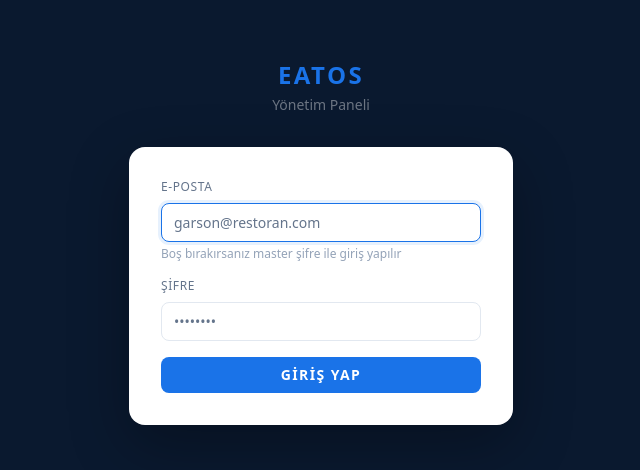
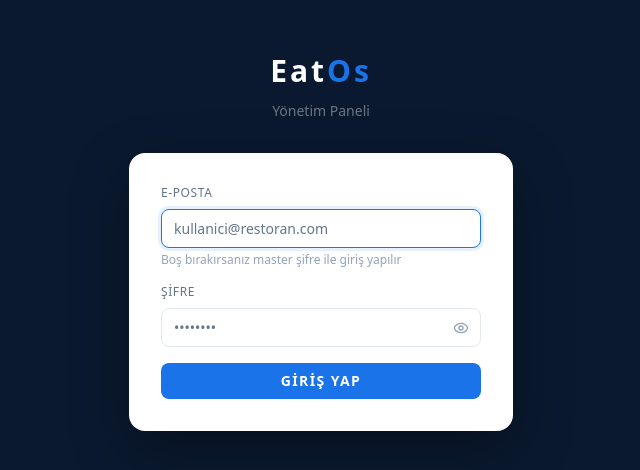
Before and after one commit to bahadironur35-boop/restoran-tema, a Next.js app: page /login in a window 1280 px wide. Shown: the part 158-628 px from the top of the page, without its empty margins (319-959 px from the left). Built offline with nearby package versions, Linux system fonts and the light colour scheme.

Commit message:
fix: login api yolu duzeltildi, sifre goz ikonu, EatOs renklendirmesi

```diff
--- a/app/login/page.tsx
+++ b/app/login/page.tsx
@@ -1,19 +1,21 @@
 "use client";
 import { useState } from "react";
 import { useRouter } from "next/navigation";
+import { Eye, EyeOff } from "lucide-react";
 
 export default function AdminLogin() {
-  const [email, setEmail]       = useState("");
-  const [password, setPassword] = useState("");
-  const [error, setError]       = useState("");
-  const [loading, setLoading]   = useState(false);
+  const [email, setEmail]         = useState("");
+  const [password, setPassword]   = useState("");
+  const [showPass, setShowPass]   = useState(false);
+  const [error, setError]         = useState("");
+  const [loading, setLoading]     = useState(false);
   const router = useRouter();
 
   const handleSubmit = async (e: React.FormEvent) => {
     e.preventDefault();
     setLoading(true);
     setError("");
-    const res = await fetch("/api/login", {
+    const res = await fetch("/api/admin/login", {
       method: "POST",
       headers: { "Content-Type": "application/json" },
       body: JSON.stringify({ email: email || undefined, password }),
@@ -30,9 +32,11 @@ export default function AdminLogin() {
   return (
     <div className="min-h-screen flex items-center justify-center px-6" style={{ backgroundColor: "#0A192F" }}>
       <div className="w-full max-w-sm">
-        <div className="text-center mb-8">
-          <h1 className="text-2xl font-bold tracking-widest uppercase" style={{ color: "#1A73E8" }}>EatOs</h1>
-          <p className="text-sm mt-1" style={{ color: "rgba(255,255,255,0.4)" }}>Yönetim Paneli</p>
+        <div className="text-center mb-8 flex flex-col items-center gap-3">
+          <h1 className="text-3xl font-bold tracking-widest">
+            <span style={{ color: "#ffffff" }}>Eat</span><span style={{ color: "#1A73E8" }}>Os</span>
+          </h1>
+          <p className="text-sm" style={{ color: "rgba(255,255,255,0.4)" }}>Yönetim Paneli</p>
         </div>
         <form onSubmit={handleSubmit} className="p-8 space-y-4 rounded-2xl" style={{ backgroundColor: "#FFFFFF", boxShadow: "0 20px 60px rgba(0,0,0,0.3)" }}>
           <div>
@@ -43,20 +47,31 @@ export default function AdminLogin() {
               onChange={(e) => setEmail(e.target.value)}
               autoFocus
               className="input-field w-full"
-              placeholder="garson@restoran.com"
+              placeholder="kullanici@restoran.com"
             />
             <p className="text-xs mt-1" style={{ color: "#94A3B8" }}>Boş bırakırsanız master şifre ile giriş yapılır</p>
           </div>
           <div>
             <label className="block text-xs uppercase tracking-wider mb-2" style={{ color: "#64748B" }}>Şifre</label>
+            <div className="relative">
               <input
-              type="password"
+                type={showPass ? "text" : "password"}
                 value={password}
                 onChange={(e) => setPassword(e.target.value)}
                 required
-              className="input-field w-full"
+                className="input-field w-full pr-10"
                 placeholder="••••••••"
               />
+              <button
+                type="button"
+                onClick={() => setShowPass(p => !p)}
+                className="absolute right-3 top-1/2 -translate-y-1/2"
+                style={{ color: "#94A3B8" }}
+                tabIndex={-1}
+              >
+                {showPass ? <EyeOff size={16} /> : <Eye size={16} />}
+              </button>
+            </div>
           </div>
           {error && <p className="text-sm" style={{ color: "#EF4444" }}>{error}</p>}
           <button type="submit" disabled={loading} className="btn-primary w-full text-sm tracking-widest uppercase">
--- a/proxy.ts
+++ b/proxy.ts
@@ -4,8 +4,9 @@ export function proxy(req: NextRequest) {
   const { pathname } = req.nextUrl;
 
   if (pathname.startsWith("/admin")) {
-    const session = req.cookies.get("admin_session");
-    if (session?.value !== "authenticated") {
+    const val = req.cookies.get("admin_session")?.value;
+    const valid = val === "authenticated" || (!!val && val.includes("|"));
+    if (!valid) {
       return NextResponse.rewrite(new URL("/_not-found", req.url));
     }
   }
```
Lines whose indentation alone changed are shown as unchanged.
